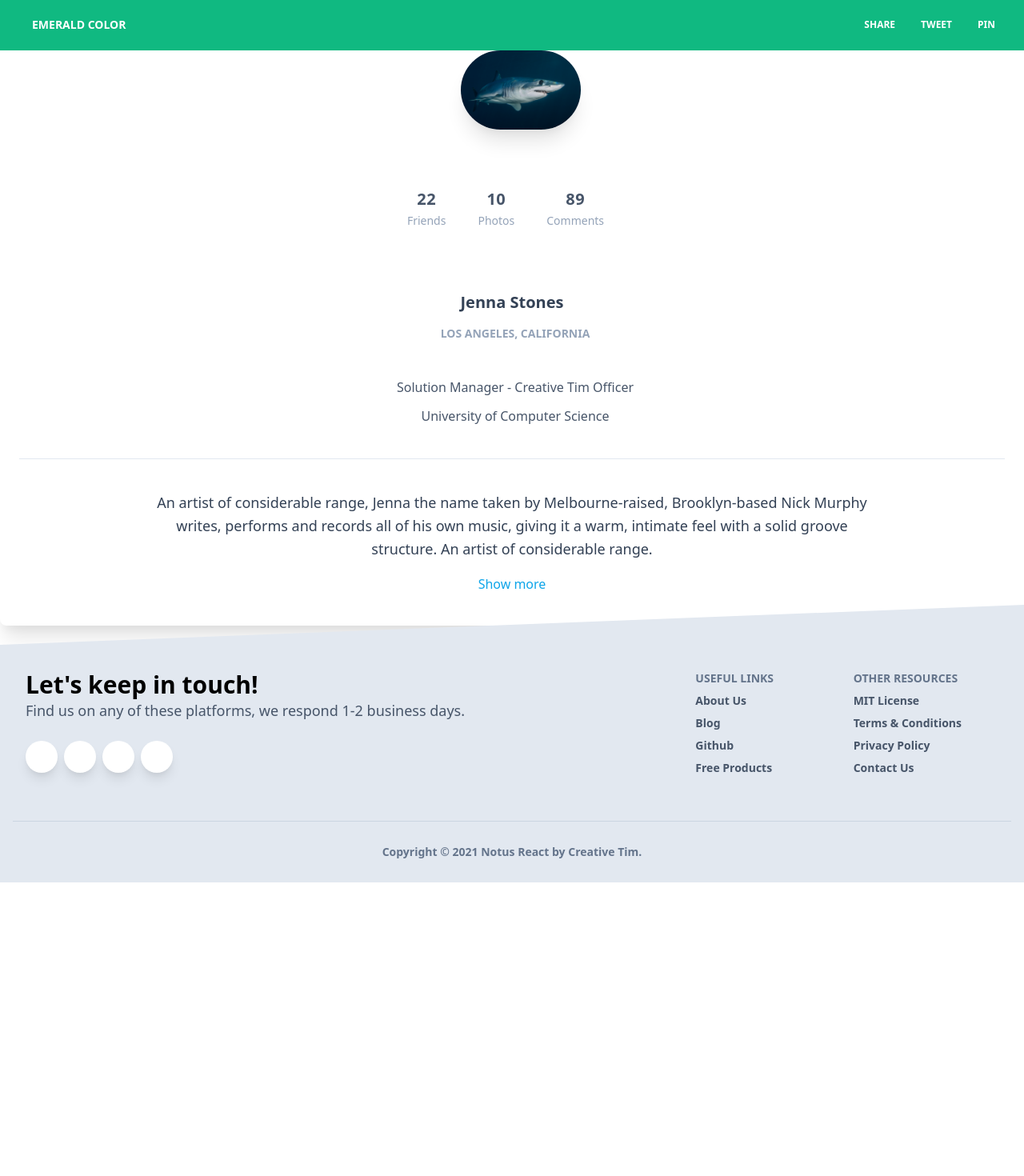
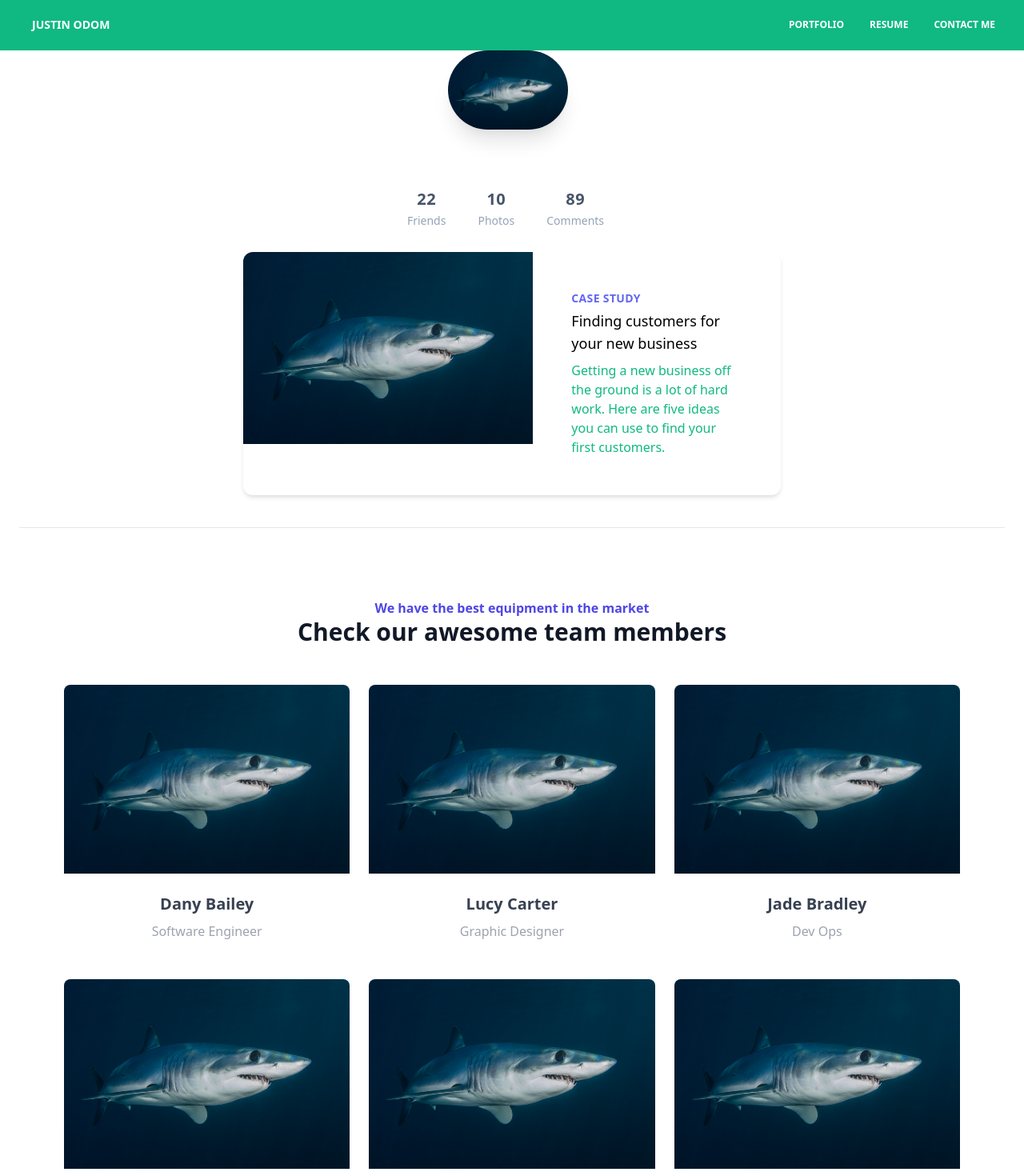
Before and after one commit to jeodom17/my-react-portfolio, a React (Create React App) app: page / in a window 1280 px wide. Shown: the top 1470 px of the page at 80% size. Before the commit the page ends 1103 px from the top, so only its background shows below. Built offline with nearby package versions, Linux system fonts and the light colour scheme.

Commit message:
cards for projects

```diff
--- a/public/index.html
+++ b/public/index.html
@@ -24,7 +24,7 @@
       work correctly both with client-side routing and a non-root public URL.
       Learn how to configure a non-root public URL by running `npm run build`.
     -->
-    <title>React App</title>
+    <title>Justin Odom</title>
   </head>
   <body>
     <noscript>You need to enable JavaScript to run this app.</noscript>
--- a/src/components/Footer.js
+++ b/src/components/Footer.js
@@ -3,12 +3,12 @@ import React from "react";
 export default function Footer() {
   return (
     <>
-      <footer className="relative bg-blueGray-200 pt-8 pb-6">
+      <footer className="relative bg-emerald-500 pt-8 pb-6">
         <div
           className="bottom-auto top-0 left-0 right-0 w-full absolute pointer-events-none overflow-hidden -mt-20 h-20"
           style={{ transform: "translateZ(0)" }}
         >
-          <svg
+          {/* <svg
             className="absolute bottom-0 overflow-hidden"
             xmlns="http://www.w3.org/2000/svg"
             preserveAspectRatio="none"
@@ -18,10 +18,10 @@ export default function Footer() {
             y="0"
           >
             <polygon
-              className="text-blueGray-200 fill-current"
+              className="text-emerald-200 fill-current"
               points="2560 0 2560 100 0 100"
             ></polygon>
-          </svg>
+          </svg> */}
         </div>
         <div className="container mx-auto px-4">
           <div className="flex flex-wrap text-center lg:text-left">
--- a/src/components/Navbar.js
+++ b/src/components/Navbar.js
@@ -10,7 +10,7 @@ export default function Navbar(props) {
             className="text-sm font-bold leading-relaxed inline-block mr-4 py-2 whitespace-no-wrap uppercase text-white"
             href="#pablo"
           >
-            emerald Color
+            Justin Odom
           </a>
           <button
             className="cursor-pointer text-xl leading-none px-3 py-1 border border-solid border-transparent rounded bg-transparent block lg:hidden outline-none focus:outline-none"
@@ -29,7 +29,7 @@ export default function Navbar(props) {
                 href="#pablo"
               >
                 <i className="fab fa-facebook-square text-lg leading-lg text-white opacity-75"></i>
-                <span className="ml-2">Share</span>
+                <span className="ml-2">Portfolio</span>
               </a>
             </li>
             <li className="nav-item">
@@ -38,16 +38,16 @@ export default function Navbar(props) {
                 href="#pablo"
               >
                 <i className="fab fa-twitter text-lg leading-lg text-white opacity-75"></i>
-                <span className="ml-2">Tweet</span>
+                <span className="ml-2">Resume</span>
               </a>
             </li>
             <li className="nav-item">
               <a
                 className="px-3 py-2 flex items-center text-xs uppercase font-bold leading-snug text-white hover:opacity-75"
-                href="#pablo"
+                href="google.com"
               >
                 <i className="fab fa-pinterest text-lg leading-lg text-white opacity-75"></i>
-                <span className="ml-2">Pin</span>
+                <span className="ml-2">Contact Me</span>
               </a>
             </li>
           </ul>
--- a/src/components/Project.js
+++ b/src/components/Project.js
@@ -4,16 +4,16 @@ import React from "react";
 
 export default function Project() {
   return (
-    <>
-      <div className="relative flex flex-col min-w-0 break-words bg-white w-full mb-6 shadow-xl rounded-lg mt-16">
+
+      <div className="relative flex flex-col min-w-0 break-words bg-white w-full mb-6 shadow-xl rounded-sm mt-16">
         <div className="px-6">
           <div className="flex flex-wrap justify-center">
             <div className="w-full px-4 flex justify-center">
               <div className="relative">
-                <img
+                <img id= 'makko'
                   alt="..."
                   src={require("..//assets/img/makko.jpg").default}
-                  className="shadow-xl rounded-full h-auto align-middle border-none absolute -m-16 -ml-20 lg:-ml-16 max-w-150-px"
+                  className="shadow-xl rounded-full h-auto align-middle border-none absolute -m-16 -ml-20 l:-ml-16 max-w-150-px"
                 />
               </div>
             </div>
@@ -40,45 +40,88 @@ export default function Project() {
               </div>
             </div>
           </div>
-          <div className="text-center mt-12">
-            <h3 className="text-xl font-semibold leading-normal mb-2 text-blueGray-700 mb-2">
-              Jenna Stones
-            </h3>
-            <div className="text-sm leading-normal mt-0 mb-2 text-blueGray-400 font-bold uppercase">
-              <i className="fas fa-map-marker-alt mr-2 text-lg text-blueGray-400"></i>{" "}
-              Los Angeles, California
+          <div class="max-w-md mx-auto bg-white rounded-xl shadow-md overflow-hidden md:max-w-2xl">
+  <div class="md:flex">
+    <div class="lg:flex-shrink-0">
+      <img class="h-60 w-full object-cover md:w-60" src={require("..//assets/img/makko.jpg").default} alt="Makko"></img>
+    </div>
+    <div class="p-12">
+      <div class="uppercase tracking-wide text-sm text-indigo-500 font-semibold">Case study</div>
+      <a href="google.com" class="block mt-1 text-lg leading-tight font-medium text-black hover:underline">Finding customers for your new business</a>
+      <p class="mt-2 text-emerald-500">Getting a new business off the ground is a lot of hard work. Here are five ideas you can use to find your first customers.</p>
+    </div>
+  </div>
+</div>
+<div className="mt-10 py-10 border-t border-blueGray-200 text-center">
+  <section class="max-w-6xl mx-auto px-4 sm:px-6 lg:px-4 py-12">
+    <div class="text-center pb-12">
+        <h2 class="text-base font-bold text-indigo-600">
+            We have the best equipment in the market
+        </h2>
+        <h1 class="font-bold text-3xl md:text-4xl lg:text-5xl font-heading text-gray-900">
+            Check our awesome team members
+        </h1>
+    </div>
+    <div class="grid grid-cols-1 sm:grid-cols-2 md:grid-cols-2 lg:grid-cols-3 gap-6">
+        <div class="w-full bg-white rounded-lg sahdow-lg overflow-hidden flex flex-col justify-center items-center">
+            <div>
+                <img class="object-center object-cover h-auto w-full" src={require("..//assets/img/makko.jpg").default} alt="Makko"></img>
             </div>
-            <div className="mb-2 text-blueGray-600 mt-10">
-              <i className="fas fa-briefcase mr-2 text-lg text-blueGray-400"></i>
-              Solution Manager - Creative Tim Officer
+            <div class="text-center py-8 sm:py-6">
+                <p class="text-xl text-gray-700 font-bold mb-2">Dany Bailey</p>
+                <p class="text-base text-gray-400 font-normal">Software Engineer</p>
             </div>
-            <div className="mb-2 text-blueGray-600">
-              <i className="fas fa-university mr-2 text-lg text-blueGray-400"></i>
-              University of Computer Science
+        </div>
+        <div class="w-full bg-white rounded-lg sahdow-lg overflow-hidden flex flex-col justify-center items-center">
+            <div>
+                <img class="object-center object-cover h-auto w-full" src={require("..//assets/img/makko.jpg").default} alt="Makko"></img>
             </div>
-          </div>
-          <div className="mt-10 py-10 border-t border-blueGray-200 text-center">
-            <div className="flex flex-wrap justify-center">
-              <div className="w-full lg:w-9/12 px-4">
-                <p className="mb-4 text-lg leading-relaxed text-blueGray-700">
-                  An artist of considerable range, Jenna the name taken by
-                  Melbourne-raised, Brooklyn-based Nick Murphy writes, performs
-                  and records all of his own music, giving it a warm, intimate
-                  feel with a solid groove structure. An artist of considerable
-                  range.
-                </p>
-                <a
-                  href="#pablo"
-                  className="font-normal text-lightBlue-500"
-                  onClick={(e) => e.preventDefault()}
-                >
-                  Show more
-                </a>
-              </div>
+            <div class="text-center py-8 sm:py-6">
+                <p class="text-xl text-gray-700 font-bold mb-2">Lucy Carter</p>
+                <p class="text-base text-gray-400 font-normal">Graphic Designer</p>
             </div>
-          </div>
         </div>
-      </div>
-    </>
+        <div class="w-full bg-white rounded-lg sahdow-lg overflow-hidden flex flex-col justify-center items-center">
+            <div>
+                <img class="object-center object-cover h-auto w-full" src={require("..//assets/img/makko.jpg").default} alt="Makko"></img>
+            </div>
+            <div class="text-center py-8 sm:py-6">
+                <p class="text-xl text-gray-700 font-bold mb-2">Jade Bradley</p>
+                <p class="text-base text-gray-400 font-normal">Dev Ops</p>
+            </div>
+        </div>
+        <div class="w-full bg-white rounded-lg sahdow-lg overflow-hidden flex flex-col justify-center items-center">
+            <div>
+                <img class="object-center object-cover h-auto w-full" src={require("..//assets/img/makko.jpg").default} alt="Makko"></img>
+            </div>
+            <div class="text-center py-8 sm:py-6">
+                <p class="text-xl text-gray-700 font-bold mb-2">Dany Bailey</p>
+                <p class="text-base text-gray-400 font-normal">Software Engineer</p>
+            </div>
+        </div>
+        <div class="w-full bg-white rounded-lg sahdow-lg overflow-hidden flex flex-col justify-center items-center">
+            <div>
+                <img class="object-center object-cover h-auto w-full" src={require("..//assets/img/makko.jpg").default} alt="Makko"></img>
+            </div>
+            <div class="text-center py-8 sm:py-6">
+                <p class="text-xl text-gray-700 font-bold mb-2">Lucy Carter</p>
+                <p class="text-base text-gray-400 font-normal">Graphic Designer</p>
+            </div>
+        </div>
+        <div class="w-full bg-white rounded-lg sahdow-lg overflow-hidden flex flex-col justify-center items-center">
+            <div>
+                <img class="object-center object-cover h-auto w-full" src={require("..//assets/img/makko.jpg").default} alt="Makko"></img>
+            </div>
+            <div class="text-center py-8 sm:py-6">
+                <p class="text-xl text-gray-700 font-bold mb-2">Jade Bradley</p>
+                <p class="text-base text-gray-400 font-normal">Dev Ops</p>
+            </div>
+        </div>
+    </div>
+</section>
+</div>
+</div>
+</div>
+
   );
 }
--- a/src/index.css
+++ b/src/index.css
@@ -1,6 +1,9 @@
 @tailwind base;
 @tailwind components;
 @tailwind utilities;
+
+
+
 
 /* body {
   margin: 0;
```
Also changed, not shown: 1 other file (tests, documents, lock files or other folders).
